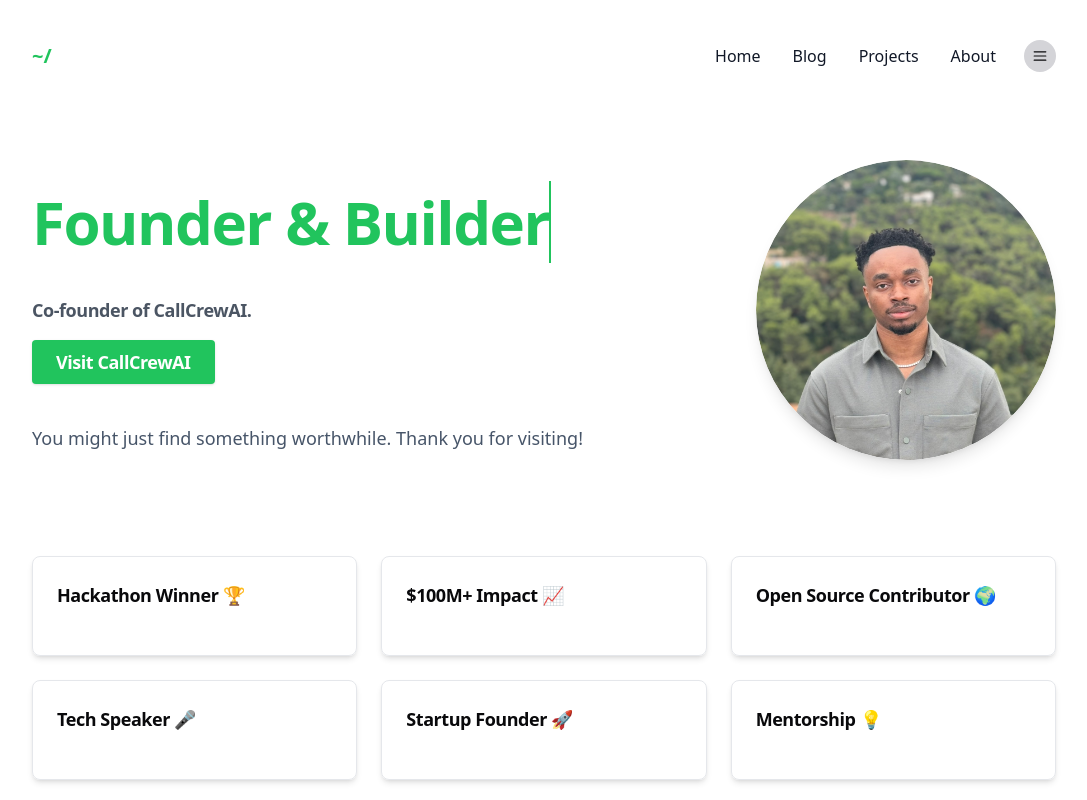
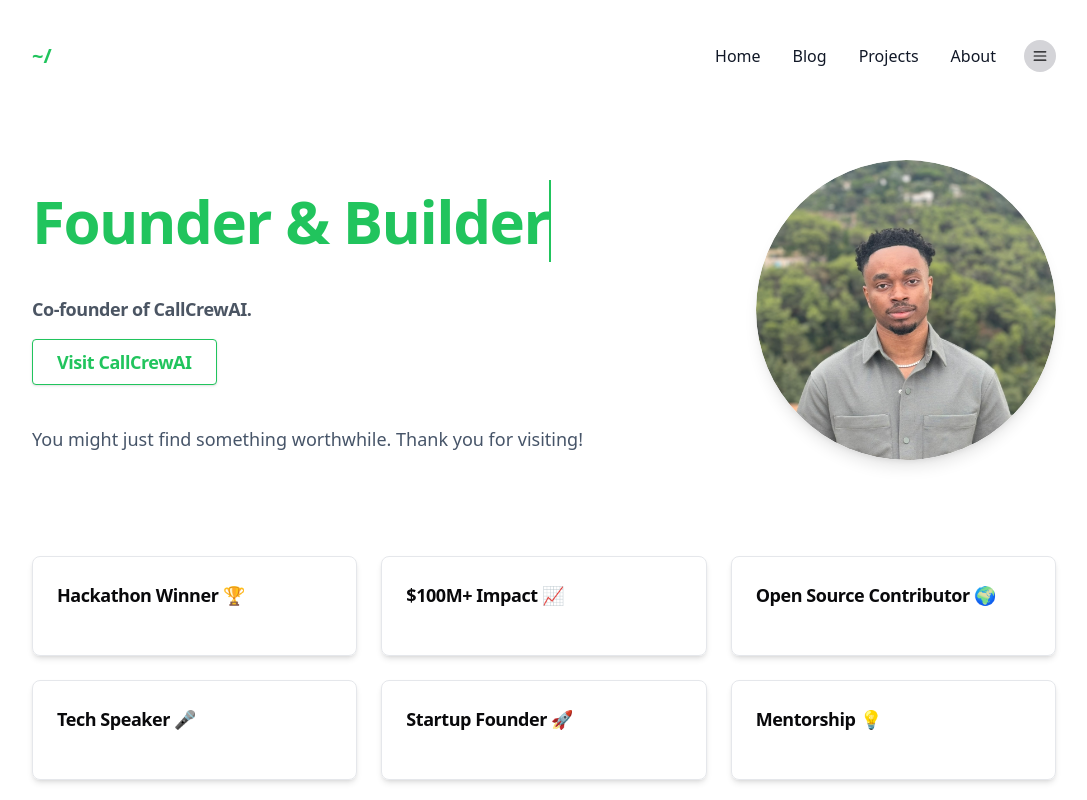
Before and after one commit to dlegend4000/emmanuel-portolio, a Next.js app: page / in a window 1280 px wide. Shown: the top 800 px of the page, without its empty margins (96-1183 px from the left). Built offline with nearby package versions, Linux system fonts and the light colour scheme.

Commit message:
minor tweak

```diff
--- a/src/app/page.tsx
+++ b/src/app/page.tsx
@@ -69,7 +69,7 @@ export default function Home() {
                                     href="https://www.callcrew-ai.com/"
                                     target="_blank"
                                     rel="noopener noreferrer"
-                                    className="inline-block rounded bg-primary px-6 py-2 text-white font-semibold shadow hover:bg-primary/80 transition"
+                                    className="inline-block rounded bg-background border border-primary px-6 py-2 text-primary font-semibold shadow transition hover:bg-primary hover:border-primary hover:text-white"
                                 >
                                     Visit CallCrewAI
                                 </a>
```
